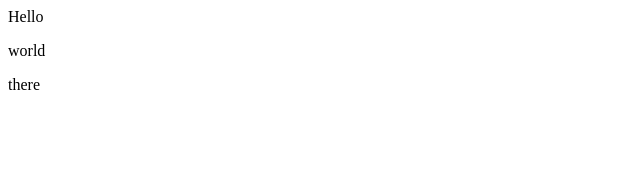
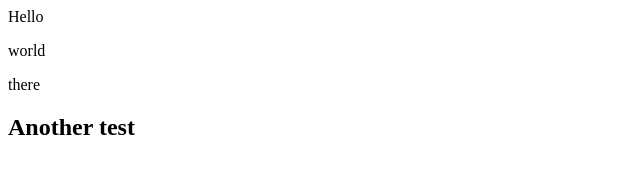
Before and after one commit to SarkiMudboy/demotut-repo, a plain HTML site: page index.html in a window 1280 px wide. Shown: the whole page, without its empty margins (0-640 px from the left). Drawn offline with Linux system fonts and the light colour scheme.

Commit message:
added header

```diff
--- a/index.html
+++ b/index.html
@@ -1,3 +1,8 @@
 <div>Hello</div>
 <p>world</p>
 <p>there</p>
+
+
+<div class="row">
+    <h2>Another test</h2>
+</div>
```
